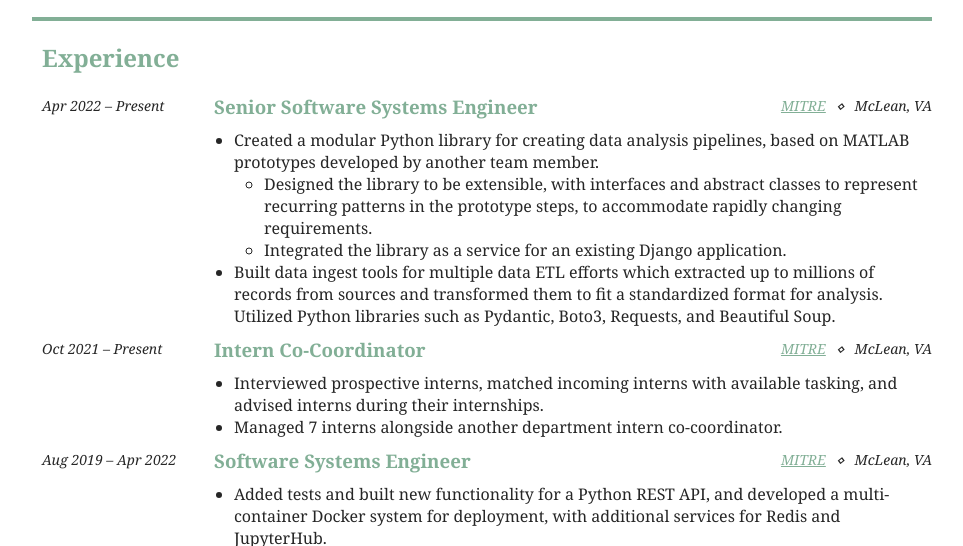
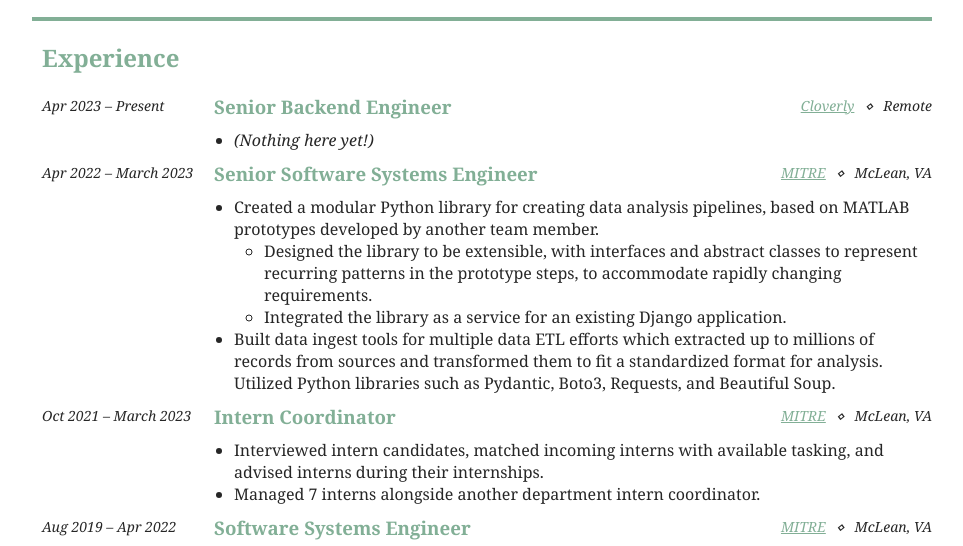
Before and after one commit to marymclark/marymclark.github.io, a plain HTML site: page resume/index.html in a window 1280 px wide. Shown: the part 181-727 px from the top of the page, without its empty margins (158-1121 px from the left). Drawn offline with Linux system fonts and the light colour scheme.

Commit message:
Updated experience listed on resume

```diff
--- a/resume/index.html
+++ b/resume/index.html
@@ -1,5 +1,6 @@
 <!DOCTYPE html>
 <html xmlns="http://www.w3.org/1999/xhtml" lang="" xml:lang="">
+<!-- Will eventually update this to not use the Pandoc generated HTML. Looks messy right now! -->
 <head>
   <script async src="https://www.googletagmanager.com/gtag/js?id=G-P4D6PYDE13"></script>
   <script>
@@ -36,12 +37,17 @@
 <li><span id="website"><a href="http://maryclark.net/resume">maryclark.net/resume</a></span></li>
 </ul>
 <blockquote>
-<p>Software engineer with over 7 years of experience in API development, full stack development, and data ETL. Strongest in Python back-end development, experienced with fast-paced development teams, and interested in tackling problems that require understanding language internals and building a depth of knowledge of the system and its stack.</p>
+<p class="hide-in-pdf">Software engineer with over 7 years of experience in API development, full stack development, and data ETL. Strongest in Python back-end development, experienced with fast-paced development teams, and interested in tackling problems that require understanding language internals and building a depth of knowledge of the system and its stack.</p>
 </blockquote>
 <hr />
 <h2 id="experience">Experience</h2>
+<h3 id="senior-backend-engineer">Senior Backend Engineer</h3>
+<p><span class="date">Apr 2023 – Present</span> <span class="city">Remote</span> <span class="org"><a href="https://www.cloverly.com">Cloverly</a></span></p>
+<ul>
+<li><i>(Nothing here yet!)</i></li>
+</ul>
 <h3 id="senior-software-systems-engineer">Senior Software Systems Engineer</h3>
-<p><span class="date">Apr 2022 – Present</span> <span class="city">McLean, VA</span> <span class="org"><a href="https://www.mitre.org">MITRE</a></span></p>
+<p><span class="date">Apr 2022 – March 2023</span> <span class="city">McLean, VA</span> <span class="org"><a href="https://www.mitre.org">MITRE</a></span></p>
 <ul>
 <li>Created a modular Python library for creating data analysis pipelines, based on MATLAB prototypes developed by another team member.
 <ul>
@@ -50,11 +56,11 @@
 </ul></li>
 <li>Built data ingest tools for multiple data ETL efforts which extracted up to millions of records from sources and transformed them to fit a standardized format for analysis. Utilized Python libraries such as Pydantic, Boto3, Requests, and Beautiful Soup.</li>
 </ul>
-<h3 id="intern-co-coordinator">Intern Co-Coordinator</h3>
-<p><span class="date">Oct 2021 – Present</span> <span class="city">McLean, VA</span> <span class="org"><a href="https://www.mitre.org">MITRE</a></span></p>
+<h3 id="intern-co-coordinator">Intern Coordinator</h3>
+<p><span class="date">Oct 2021 – March 2023</span> <span class="city">McLean, VA</span> <span class="org"><a href="https://www.mitre.org">MITRE</a></span></p>
 <ul>
-<li>Interviewed prospective interns, matched incoming interns with available tasking, and advised interns during their internships.</li>
-<li>Managed 7 interns alongside another department intern co-coordinator.</li>
+<li>Interviewed intern candidates, matched incoming interns with available tasking, and advised interns during their internships.</li>
+<li>Managed 7 interns alongside another department intern coordinator.</li>
 </ul>
 <h3 id="software-systems-engineer">Software Systems Engineer</h3>
 <p><span class="date">Aug 2019 – Apr 2022</span> <span class="city">McLean, VA</span> <span class="org"><a href="https://www.mitre.org">MITRE</a></span></p>
```
Also changed, not shown: 1 other file.
